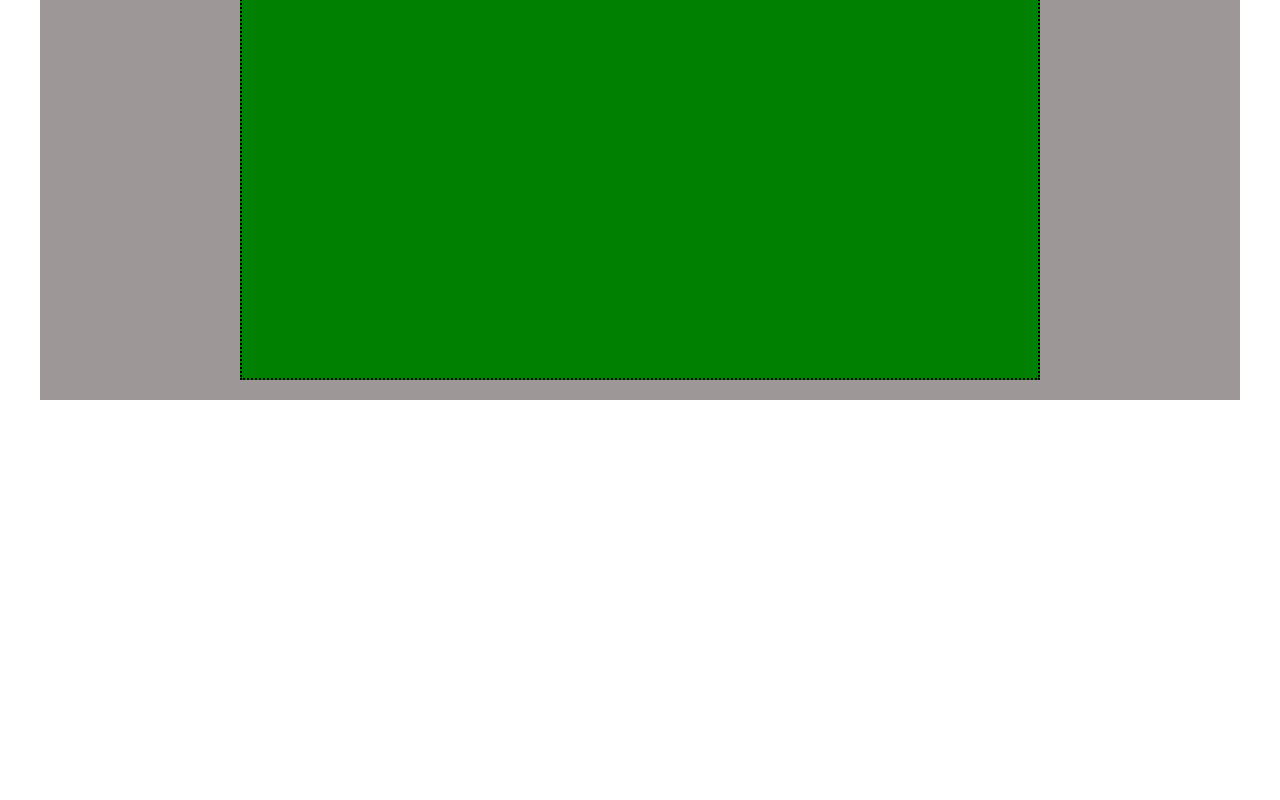
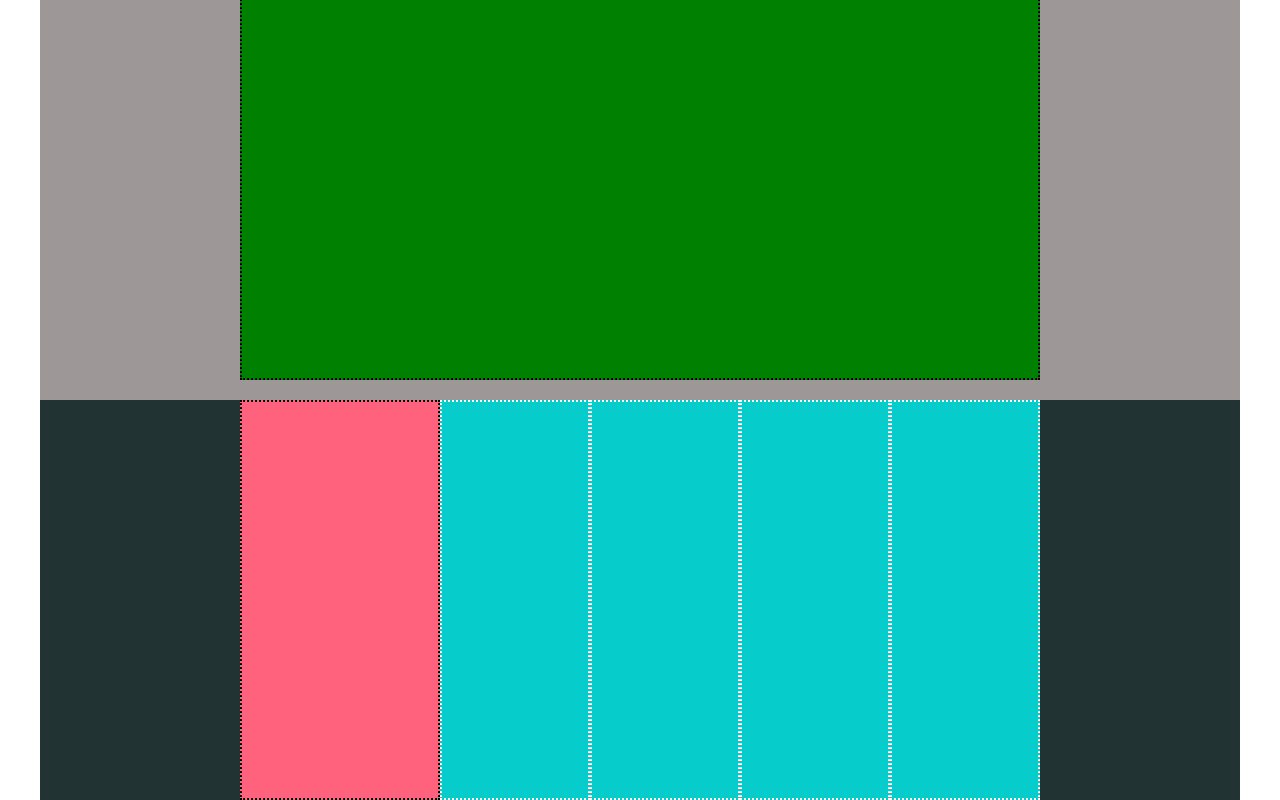
Before and after one commit to anthony-mure/htmlcss-struttura-discord, a plain HTML site: page index.html in a window 1280 px wide. Shown: the part 1932-2732 px from the top of the page. Before the commit the page ends 2332 px from the top, so only its background shows below. Drawn offline with Linux system fonts and the light colour scheme.

Commit message:
[add]footer-top

```diff
--- a/assets/css/style.css
+++ b/assets/css/style.css
@@ -55,9 +55,19 @@ header {
   justify-content: center;
 }
 
+.footer-top {
+  background-color: rgb(33, 51, 51);
+  display: flex;
+  justify-content: center;
+  max-width: 1200px;
+  margin: 0 auto;
+  height: 400px;
+
+}
+
 .box-lightblue {
   width: 500px;
-  background-color: rgb(69, 69, 245);
+  background-color: rgb(56, 56, 201);
   height: 350px;
   margin: 30px 0
 }
@@ -101,6 +111,20 @@ header {
 
 }
 
+.col-pink {
+  background-color: rgb(255, 98, 125);
+  width: 200px;
+  padding-top: 10px;
+  padding-bottom: 30px;
+}
+
+.col-azure {
+  background-color: rgb(6, 204, 204);
+  width: 150px;
+  padding-top: 10px;
+  padding-bottom: 30px;
+}
+
 .right {
   text-align: right;
 }
@@ -108,3 +132,7 @@ header {
 .border-black {
   border: 2px dotted black;
 }
+
+.border-white {
+  border: 2px dotted white
+}
--- a/index.html
+++ b/index.html
@@ -64,9 +64,14 @@
   <!--footer-->
 
   <footer>
+    <section class="footer-top">
+      <div class="col-pink border-black"></div>
+      <div class="col-azure border-white"></div>
+      <div class="col-azure border-white"></div>
+      <div class="col-azure border-white"></div>
+      <div class="col-azure border-white"></div>
+    </section>
 
-    <div></div>
-    <div></div>
 
   </footer>
 </body>
```
